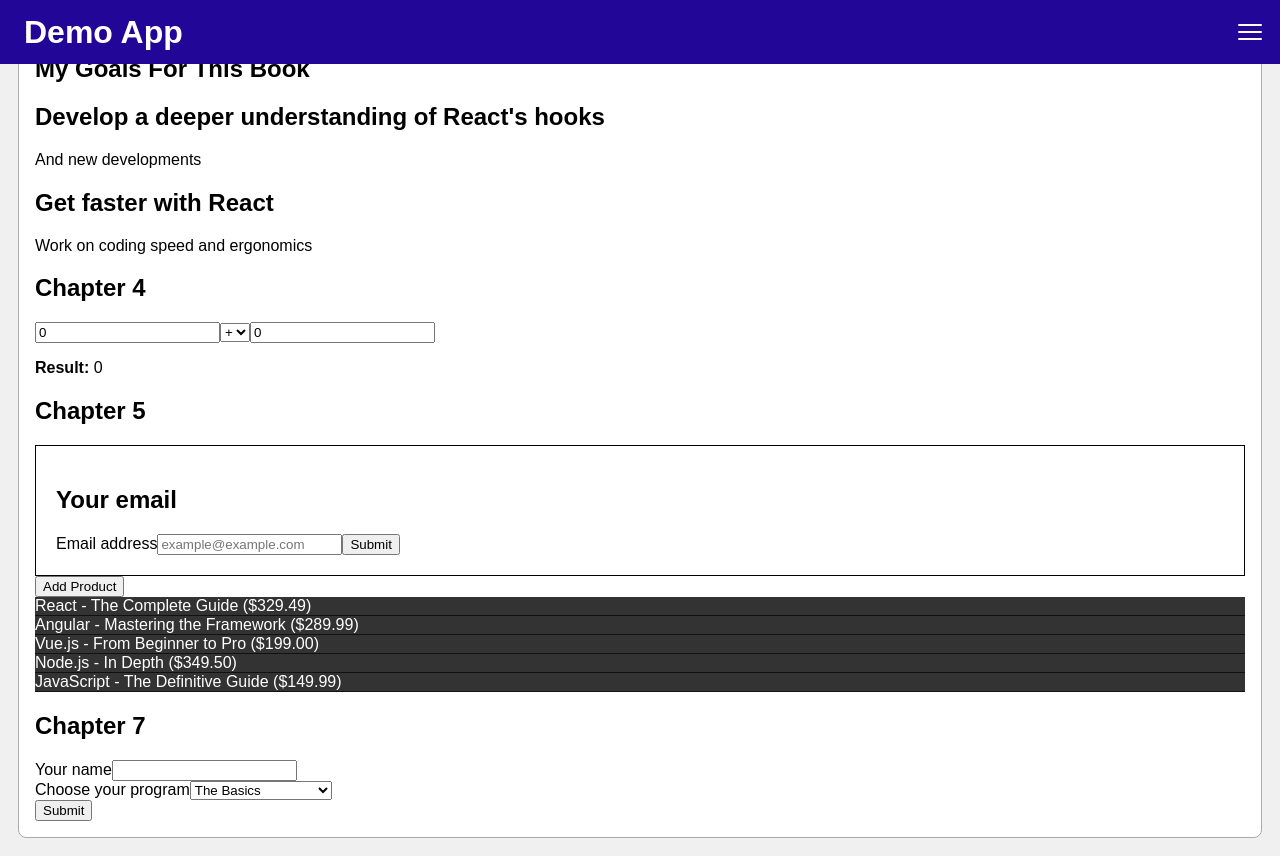
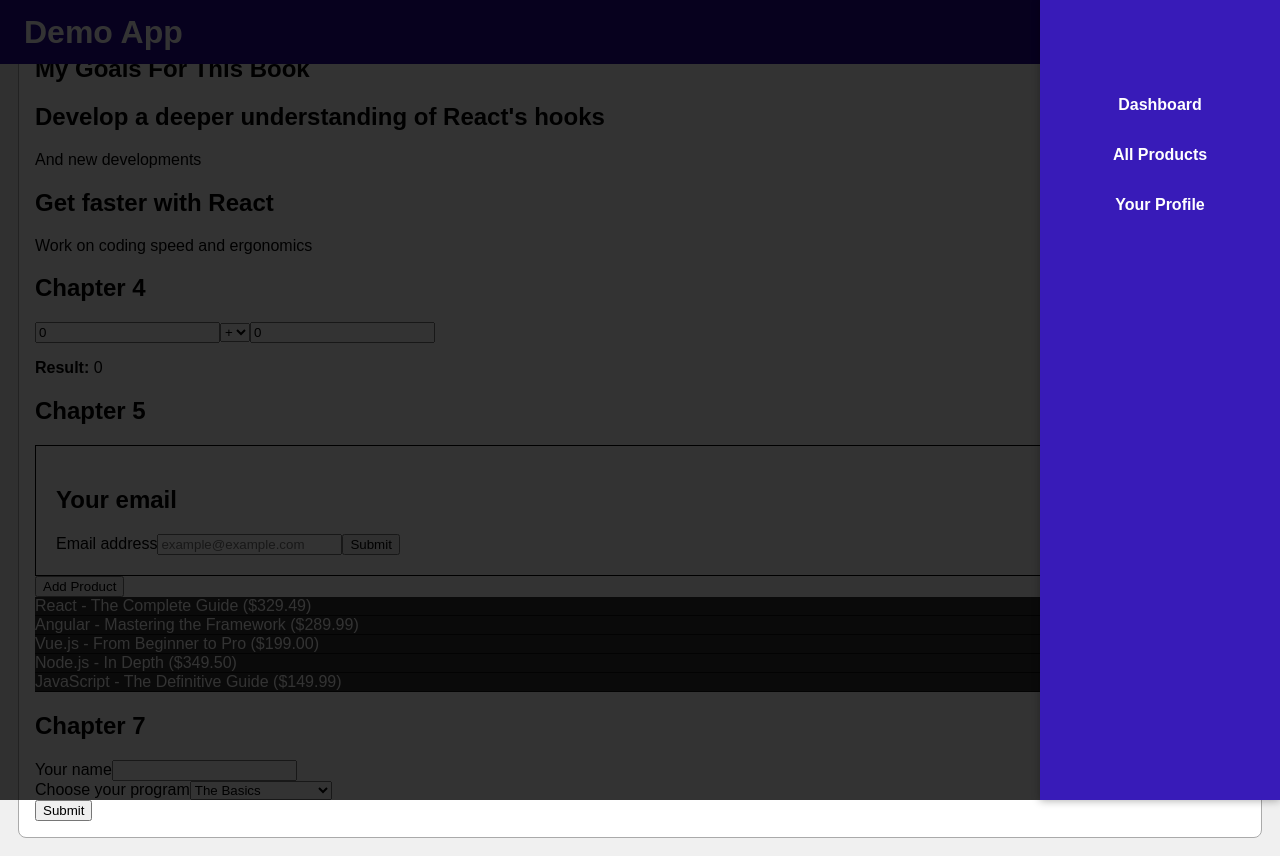
Before and after one commit to Leland/React-Key-Concepts, a React (Vite) app: page / in a window 1280 px wide. Both pictures are taken after a click on the button 1244 px from the left and 32 px from the top of the page. Built offline with nearby package versions, Linux system fonts and the light colour scheme.

Commit message:
7.2 Add open/close toggle functionality to side drawer

```diff
--- a/src/components/NavBar/NavBar.tsx
+++ b/src/components/NavBar/NavBar.tsx
@@ -1,18 +1,28 @@
-import SideDrawer from "./SideDrawer";
+import { useState } from "react";
+import { SideDrawer } from "./SideDrawer.tsx";
 import classes from "./NavBar.module.css";
 
 export function NavBar() {
+  const [isOpen, setIsOpen] = useState(false);
+
+  const backdropClickHandler = () => setIsOpen(false);
+
   return (
     <>
       <header className={classes.header}>
         <h1>Demo App</h1>
-        <button className={classes.btn}>
+        <button
+          className={classes.btn}
+          onClick={() => {
+            setIsOpen((o) => !o);
+          }}
+        >
           <div />
           <div />
           <div />
         </button>
       </header>
-      {/* Should be shown conditionally: <SideDrawer />  */}
+      {isOpen && <SideDrawer onClose={backdropClickHandler} />}
     </>
   );
 }
--- a/src/components/NavBar/SideDrawer.module.css
+++ b/src/components/NavBar/SideDrawer.module.css
@@ -6,6 +6,7 @@
   width: 15rem;
   background-color: #381bb8;
   box-shadow: 0 1px 8px rgba(0, 0, 0, 0.3);
+  box-sizing: border-box;
 }
 
 .drawer ul {
--- a/src/components/NavBar/SideDrawer.tsx
+++ b/src/components/NavBar/SideDrawer.tsx
@@ -1,9 +1,9 @@
 import classes from "./SideDrawer.module.css";
 
-export function SideDrawer() {
+export function SideDrawer({ onClose }: { onClose: () => void }) {
   return (
     <>
-      <div className={classes.backdrop} />
+      <div className={classes.backdrop} onClick={onClose} />
       <aside className={classes.drawer}>
         <nav>
           <ul>
```
